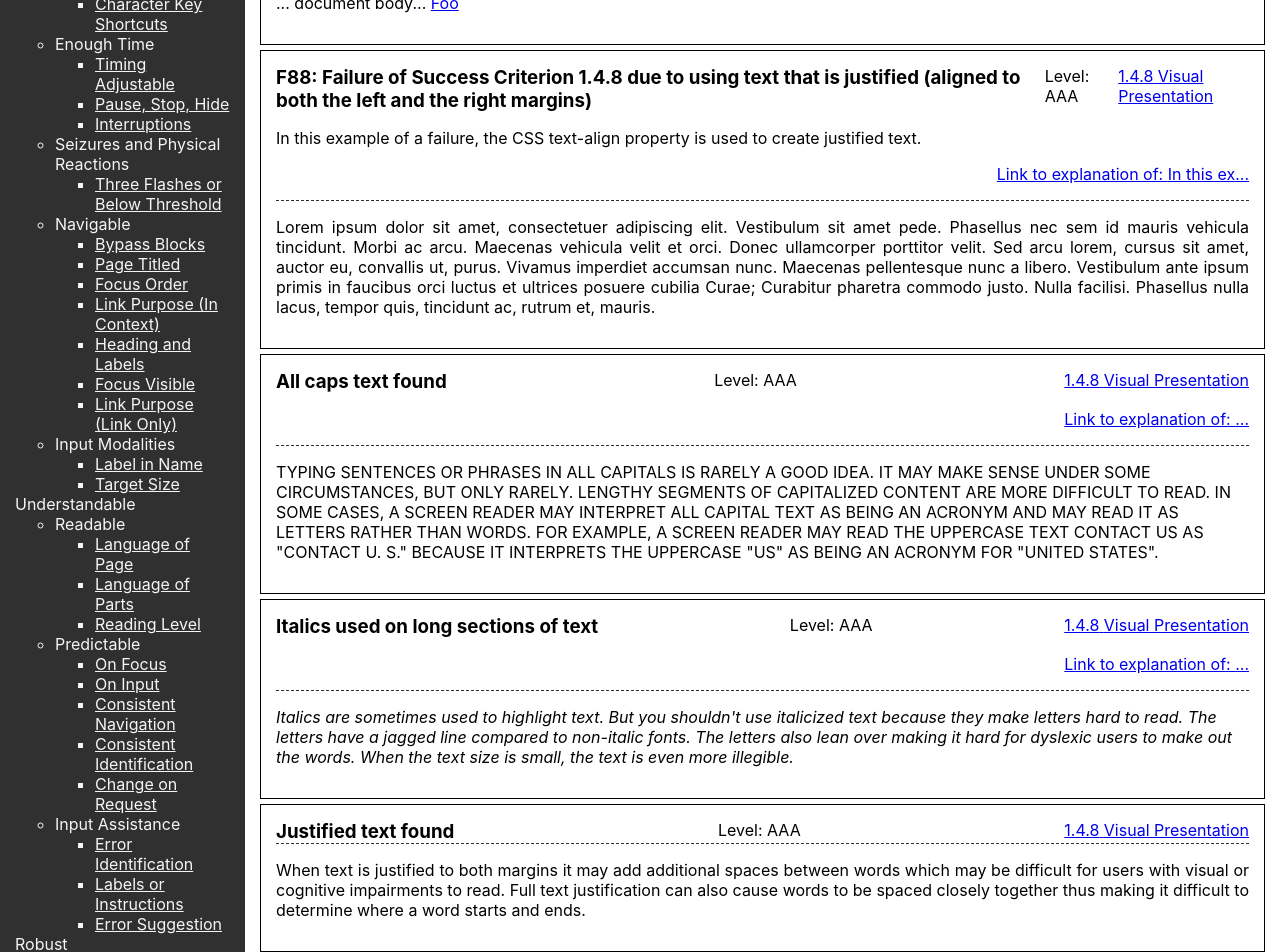
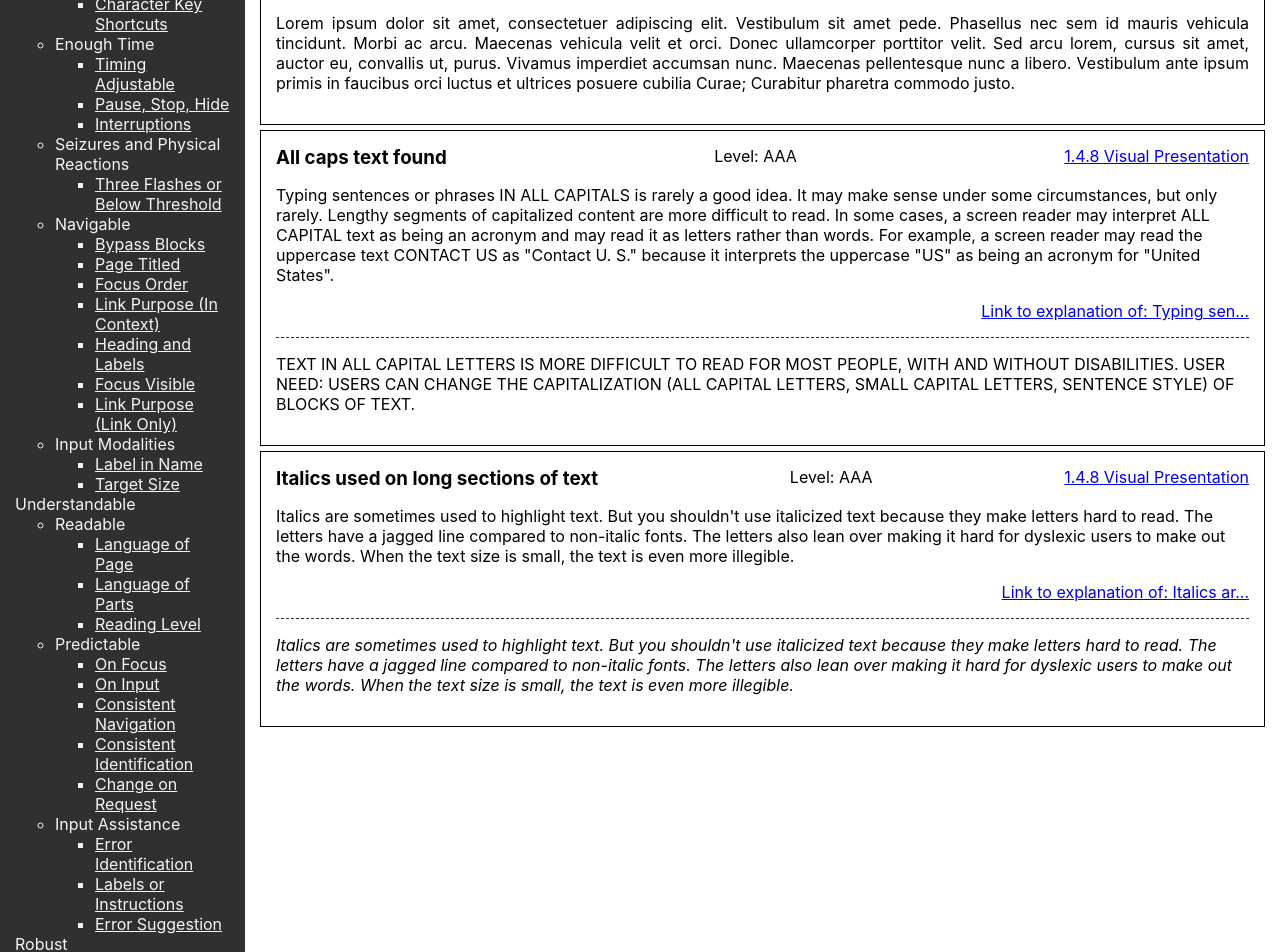
Before and after one commit to hannes-schwarzer/a11y-test-system-improving, a React (Create React App) app: page /wcag/visual-presentation in a window 1280 px wide. Shown: the part 860-1812 px from the top of the page. Built offline with nearby package versions, Linux system fonts and the light colour scheme.

Commit message:
content control for VisualPresentation.tsx

```diff
--- a/src/routes/Misc/Duplicates.css
+++ b/src/routes/Misc/Duplicates.css
@@ -0,0 +1,5 @@
+/*F24: Failure of Success Criterion 1.4.3, 1.4.6 and 1.4.8 due...
+p a:link { color: red }
+p a:visited { color: maroon }
+p a:active { color: fuchsia }
+*/
--- a/src/routes/WcagTestCases/1_Perceivable/1.4_Distinguishable/VisualPresentation.css
+++ b/src/routes/WcagTestCases/1_Perceivable/1.4_Distinguishable/VisualPresentation.css
@@ -1,23 +1,19 @@
-.whiteBackground {
+.visual-presentation__whiteBackground {
     background: white;
 }
 
-.whiteForeground {
+.visual-presentation__whiteForeground {
     color: white;
 }
-/*
-p a:link { color: red }
-p a:visited { color: maroon }
-p a:active { color: fuchsia }
-*/
-.all-caps {
+
+.visual-presentation__all-caps {
     text-transform: uppercase;
 }
 
-.italic {
+.visual-presentation__italic {
     font-style: italic;
 }
 
-.justify {
+.visual-presentation__justified-text{
     text-align: justify;
 }
--- a/src/routes/WcagTestCases/1_Perceivable/1.4_Distinguishable/VisualPresentation.tsx
+++ b/src/routes/WcagTestCases/1_Perceivable/1.4_Distinguishable/VisualPresentation.tsx
@@ -30,29 +30,9 @@ export const VisualPresentation = (props: Props) => {
             "Criterion."
           }
         >
-          <p className={"whiteBackground"}>My background is white.</p>
-        </TestCase>
-        <TestCase
-          level={Level.AAA}
-          title={
-            "F24: Failure of Success Criterion 1.4.3, 1.4.6 and 1.4.8 due to specifying foreground colors without " +
-            "specifying background colors or vice versa"
-          }
-          successCriterionInWords={"Visual Presentation"}
-          linkToSuccessCriterion={
-            "https://www.w3.org/WAI/WCAG21/quickref/#visual-presentation"
-          }
-          successCriterionNumber={"1.4.8"}
-          linkToExplanation={
-            "https://www.w3.org/WAI/WCAG21/Techniques/failures/F24.html"
-          }
-          explanation={
-            "Specifying only foreground color with CSS: In the example below the foreground color is defined" +
-            " on the CSS stylesheet, however the background color is not defined. Therefore, the example fails the Success " +
-            "Criterion."
-          }
-        >
-          <p className={"whiteForeground"}>My foreground is white.</p>
+          <p className={"visual-presentation__whiteBackground"}>
+            My background is white.
+          </p>
         </TestCase>
 
         <TestCase
@@ -70,15 +50,16 @@ export const VisualPresentation = (props: Props) => {
             "https://www.w3.org/WAI/WCAG21/Techniques/failures/F24.html"
           }
           explanation={
-            "Specifying foreground color of link text with CSS: In the example below the link text (foreground) color is " +
-            "defined. However, the background color is not defined. Therefore, the example fails the " +
-            "Success Criterion."
+            "Specifying only foreground color (font color) with CSS: In the example below the foreground color is defined" +
+            " on the CSS stylesheet, however the background color is not defined. Therefore, the example fails the Success " +
+            "Criterion."
           }
         >
-          <p>
-            ... document body... <a href="foo.htm">Foo</a>
+          <p className={"visual-presentation__whiteForeground"}>
+            My foreground is white.
           </p>
         </TestCase>
+
         <TestCase
           title={
             "F88: Failure of Success Criterion 1.4.8 due to using text that is justified (aligned to both the left and the right margins)"
@@ -93,10 +74,10 @@ export const VisualPresentation = (props: Props) => {
           }
           level={Level.AAA}
           explanation={
-            "In this example of a failure, the CSS text-align property is used to create justified text."
+            "When text is justified to both margins it may add additional spaces between words which may be difficult for users with visual or cognitive impairments to read. Full text justification can also cause words to be spaced closely together thus making it difficult to determine where a word starts and ends."
           }
         >
-          <p style={{ textAlign: "justify" }}>
+          <p className={"visual-presentation__justified-text"}>
             Lorem ipsum dolor sit amet, consectetuer adipiscing elit. Vestibulum
             sit amet pede. Phasellus nec sem id mauris vehicula tincidunt. Morbi
             ac arcu. Maecenas vehicula velit et orci. Donec ullamcorper
@@ -104,8 +85,7 @@ export const VisualPresentation = (props: Props) => {
             convallis ut, purus. Vivamus imperdiet accumsan nunc. Maecenas
             pellentesque nunc a libero. Vestibulum ante ipsum primis in faucibus
             orci luctus et ultrices posuere cubilia Curae; Curabitur pharetra
-            commodo justo. Nulla facilisi. Phasellus nulla lacus, tempor quis,
-            tincidunt ac, rutrum et, mauris.
+            commodo justo.
           </p>
         </TestCase>
 
@@ -120,16 +100,15 @@ export const VisualPresentation = (props: Props) => {
           linkToExplanation={
             "https://www.w3.org/WAI/GL/low-vision-a11y-tf/wiki/Capitalization"
           }
+          explanation={
+            'Typing sentences or phrases IN ALL CAPITALS is rarely a good idea. It may make sense under some circumstances, but only rarely. Lengthy segments of capitalized content are more difficult to read. In some cases, a screen reader may interpret ALL CAPITAL text as being an acronym and may read it as letters rather than words. For example, a screen reader may read the uppercase text CONTACT US as "Contact U. S." because it interprets the uppercase "US" as being an acronym for "United States".'
+          }
         >
-          <p className={"all-caps"}>
-            Typing sentences or phrases IN ALL CAPITALS is rarely a good idea.
-            It may make sense under some circumstances, but only rarely. Lengthy
-            segments of capitalized content are more difficult to read. In some
-            cases, a screen reader may interpret ALL CAPITAL text as being an
-            acronym and may read it as letters rather than words. For example, a
-            screen reader may read the uppercase text CONTACT US as "Contact U.
-            S." because it interprets the uppercase "US" as being an acronym for
-            "United States".
+          <p className={"visual-presentation__all-caps"}>
+            Text in all capital letters is more difficult to read for most
+            people, with and without disabilities. User Need: Users can change
+            the capitalization (all capital letters, small capital letters,
+            sentence style) of blocks of text.
           </p>
         </TestCase>
         <TestCase
@@ -141,10 +120,13 @@ export const VisualPresentation = (props: Props) => {
           successCriterionNumber={"1.4.8"}
           level={Level.AAA}
           linkToExplanation={
-            "https://www.w3.org/WAI/GL/low-vision-a11y-tf/wiki/Capitalization"
+            "https://www.w3.org/TR/UNDERSTANDING-WCAG20/meaning.html"
+          }
+          explanation={
+            "Italics are sometimes used to highlight text. But you shouldn't use italicized text because they make letters hard to read. The letters have a jagged line compared to non-italic fonts. The letters also lean over making it hard for dyslexic users to make out the words. When the text size is small, the text is even more illegible."
           }
         >
-          <p className={"italic"}>
+          <p className={"visual-presentation__italic"}>
             Italics are sometimes used to highlight text. But you shouldn't use
             italicized text because they make letters hard to read. The letters
             have a jagged line compared to non-italic fonts. The letters also
@@ -152,23 +134,6 @@ export const VisualPresentation = (props: Props) => {
             When the text size is small, the text is even more illegible.
           </p>
         </TestCase>
-        <TestCase
-          title={"Justified text found"}
-          successCriterionInWords={"Visual Presentation"}
-          linkToSuccessCriterion={
-            "https://www.w3.org/WAI/WCAG21/quickref/#visual-presentation"
-          }
-          successCriterionNumber={"1.4.8"}
-          level={Level.AAA}
-        >
-          <p className={"justify"}>
-            When text is justified to both margins it may add additional spaces
-            between words which may be difficult for users with visual or
-            cognitive impairments to read. Full text justification can also
-            cause words to be spaced closely together thus making it difficult
-            to determine where a word starts and ends.
-          </p>
-        </TestCase>
       </Frame>
     </>
   );
```
Also changed, not shown: src/routes/Misc/Duplicates.tsx (+27 -0 lines).
